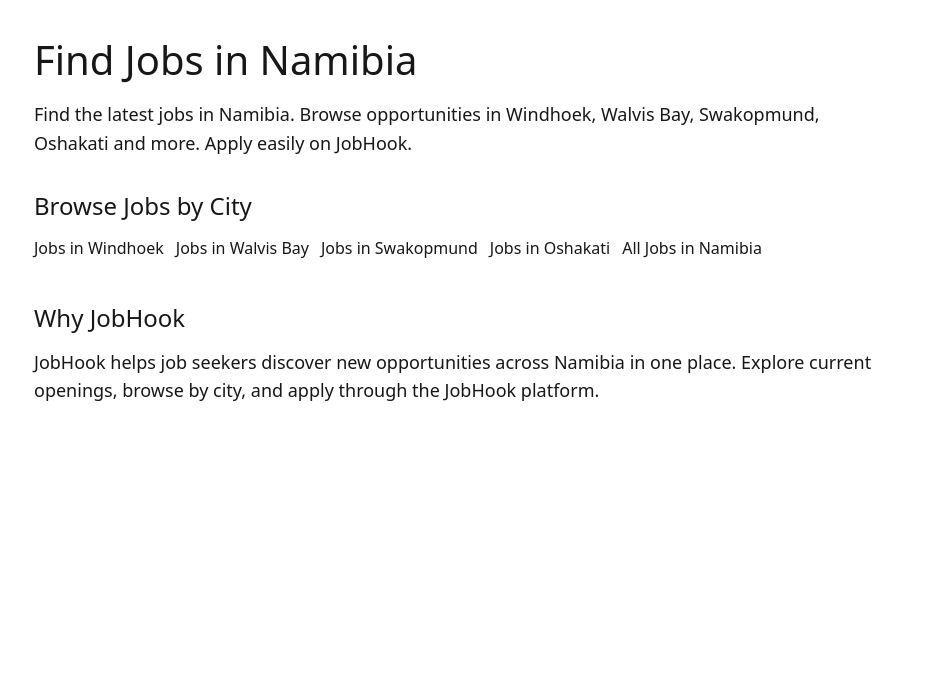
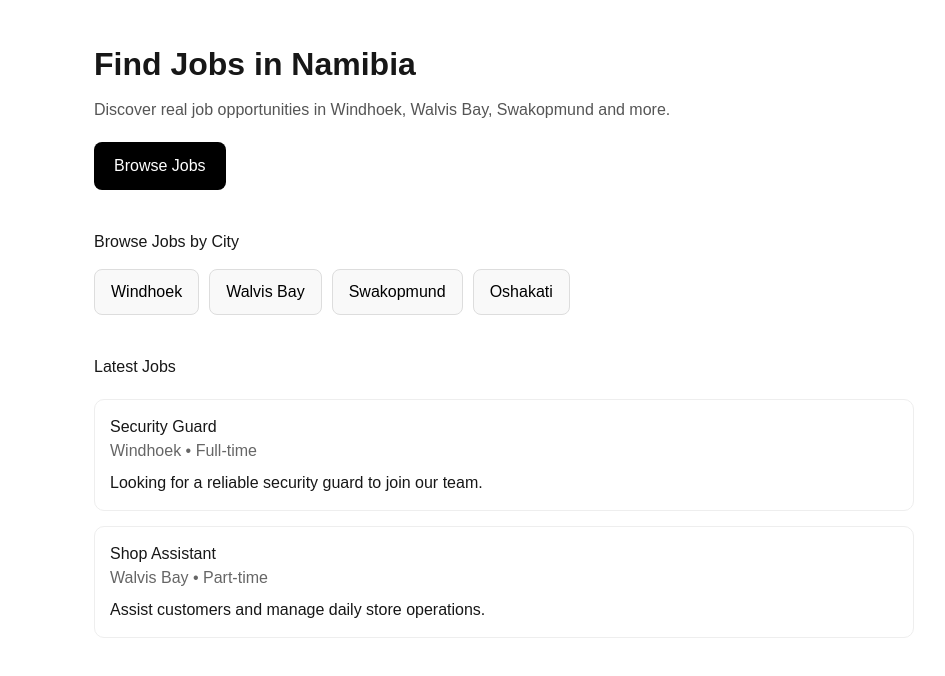
Before and after one commit to job-hook/jobhook-seo, a Next.js app: page / in a window 1280 px wide. Shown: the top 676 px of the page, without its empty margins (136-1081 px from the left). Built offline with nearby package versions, Linux system fonts and the light colour scheme.

Commit message:
improve homepage UI with hero section, city buttons, and job preview cards

```diff
--- a/app/page.tsx
+++ b/app/page.tsx
@@ -9,34 +9,82 @@ export const metadata: Metadata = {
 
 export default function HomePage() {
   return (
-    <main style={{ padding: 30, fontFamily: "system-ui", maxWidth: 1000, margin: "0 auto" }}>
-      <h1 style={{ fontSize: 40, marginBottom: 10 }}>Find Jobs in Namibia</h1>
+    <main style={{ padding: "40px", maxWidth: "900px", margin: "0 auto" }}>
 
-      <p style={{ fontSize: 18, maxWidth: 800, lineHeight: 1.6 }}>
-        Find the latest jobs in Namibia. Browse opportunities in Windhoek, Walvis Bay,
-        Swakopmund, Oshakati and more. Apply easily on JobHook.
-      </p>
+      {/* HERO */}
+      <section style={{ marginBottom: "40px" }}>
+        <h1 style={{ fontSize: "32px", fontWeight: "bold" }}>
+          Find Jobs in Namibia
+        </h1>
+        <p style={{ color: "#555", marginTop: "10px" }}>
+          Discover real job opportunities in Windhoek, Walvis Bay, Swakopmund and more.
+        </p>
 
-      <div style={{ marginTop: 30 }}>
-        <h2 style={{ fontSize: 24, marginBottom: 12 }}>Browse Jobs by City</h2>
+        <button
+          style={{
+            marginTop: "20px",
+            padding: "12px 20px",
+            background: "black",
+            color: "white",
+            borderRadius: "8px",
+            border: "none",
+            cursor: "pointer",
+          }}
+        >
+          Browse Jobs
+        </button>
+      </section>
 
-        <div style={{ display: "flex", gap: 12, flexWrap: "wrap" }}>
-          <Link href="/jobs/windhoek">Jobs in Windhoek</Link>
-          <Link href="/jobs/walvis-bay">Jobs in Walvis Bay</Link>
-          <Link href="/jobs/swakopmund">Jobs in Swakopmund</Link>
-          <Link href="/jobs/oshakati">Jobs in Oshakati</Link>
-          <Link href="/jobs">All Jobs in Namibia</Link>
+      {/* CITY BUTTONS */}
+      <section style={{ marginBottom: "40px" }}>
+        <h2>Browse Jobs by City</h2>
+
+        <div style={{ display: "flex", gap: "10px", flexWrap: "wrap", marginTop: "15px" }}>
+          {["Windhoek", "Walvis Bay", "Swakopmund", "Oshakati"].map((city) => (
+            <a
+              key={city}
+              href={`/jobs/${city.toLowerCase().replace(" ", "-")}`}
+              style={{
+                padding: "10px 16px",
+                border: "1px solid #ddd",
+                borderRadius: "8px",
+                textDecoration: "none",
+                color: "black",
+                background: "#f9f9f9",
+              }}
+            >
+              {city}
+            </a>
+          ))}
         </div>
-      </div>
+      </section>
 
-      <div style={{ marginTop: 40 }}>
-        <h2 style={{ fontSize: 24, marginBottom: 12 }}>Why JobHook</h2>
+      {/* JOB PREVIEW (IMPORTANT) */}
+      <section>
+        <h2>Latest Jobs</h2>
 
-        <p style={{ fontSize: 18, maxWidth: 850, lineHeight: 1.6 }}>
-          JobHook helps job seekers discover new opportunities across Namibia in one place.
-          Explore current openings, browse by city, and apply through the JobHook platform.
-        </p>
-      </div>
+        <div style={{ marginTop: "20px", display: "grid", gap: "15px" }}>
+
+          {/* Example Job Card */}
+          <div style={{ padding: "15px", border: "1px solid #eee", borderRadius: "10px" }}>
+            <h3>Security Guard</h3>
+            <p style={{ color: "#666" }}>Windhoek • Full-time</p>
+            <p style={{ marginTop: "8px" }}>
+              Looking for a reliable security guard to join our team.
+            </p>
+          </div>
+
+          <div style={{ padding: "15px", border: "1px solid #eee", borderRadius: "10px" }}>
+            <h3>Shop Assistant</h3>
+            <p style={{ color: "#666" }}>Walvis Bay • Part-time</p>
+            <p style={{ marginTop: "8px" }}>
+              Assist customers and manage daily store operations.
+            </p>
+          </div>
+
+        </div>
+      </section>
+
     </main>
   );
 }
```
